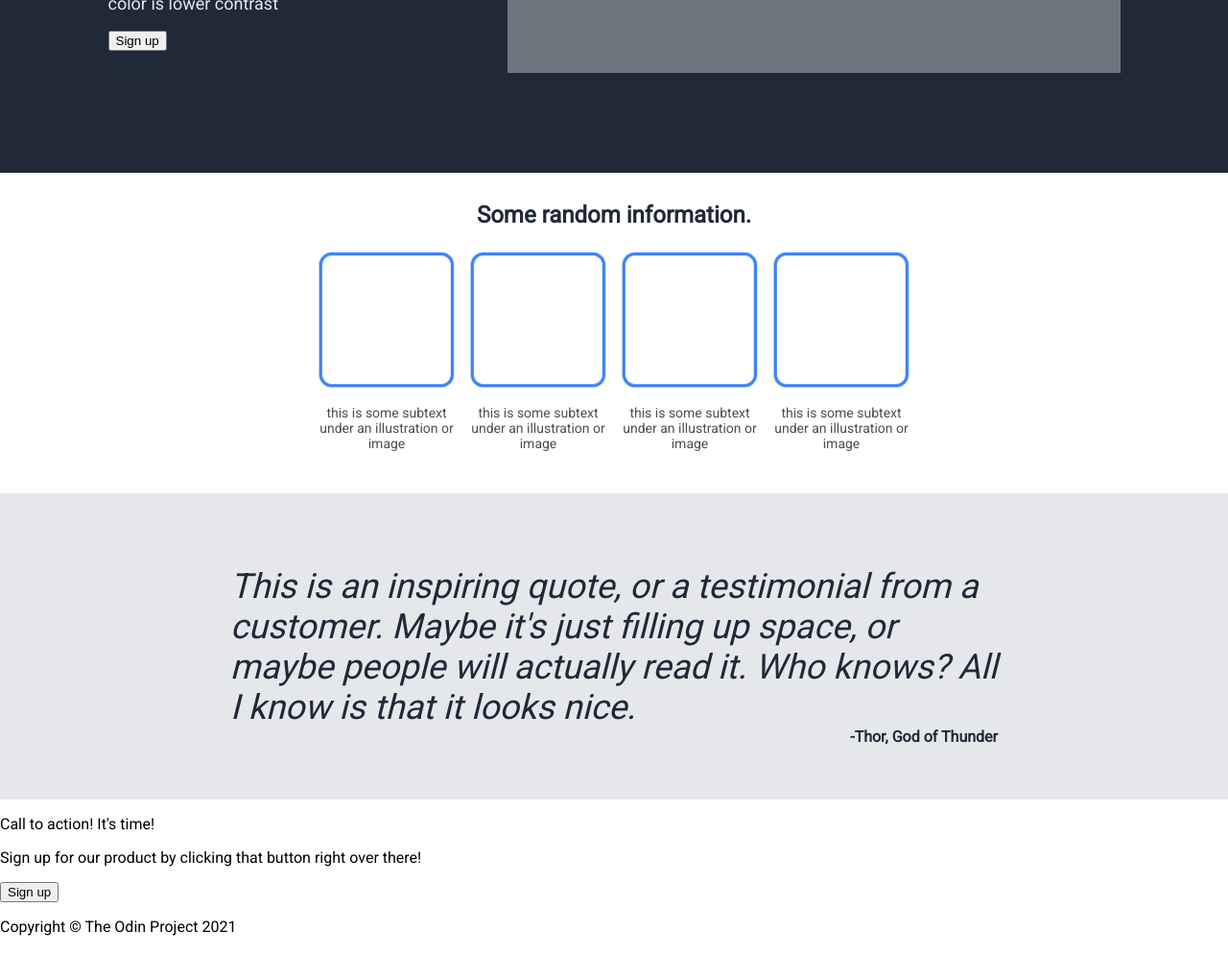
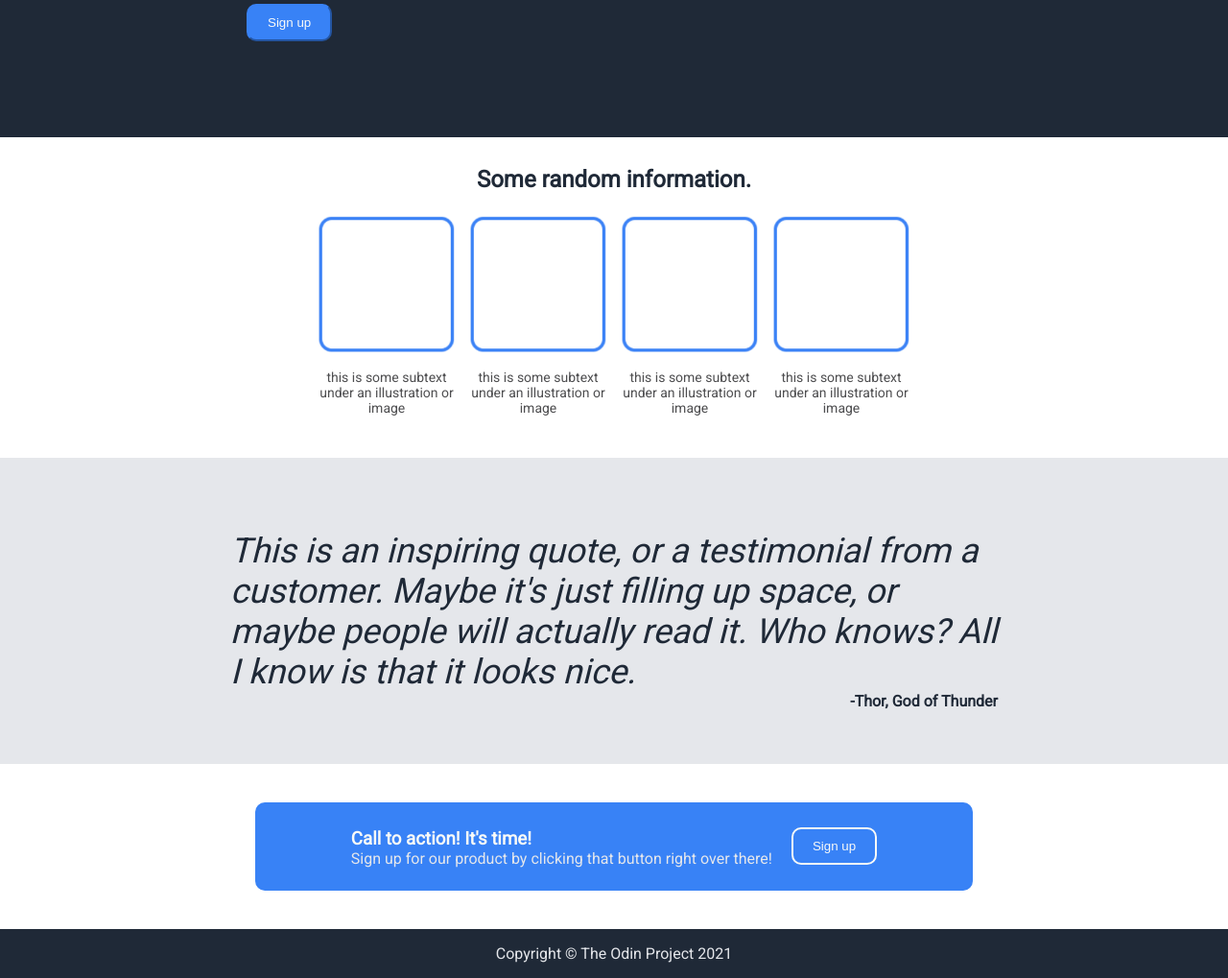
Before and after one commit to SamWeedon/landing-page, a plain HTML site: page index.html in a window 1280 px wide. Shown: the part 353-1372 px from the top of the page at 96% size. Before the commit the page ends 1344 px from the top, so only its background shows below. Drawn offline with Linux system fonts and the light colour scheme.

Commit message:
Complete project

```diff
--- a/index.html
+++ b/index.html
@@ -62,7 +62,7 @@
     <div class="cta">
         <div class="cta-content">
             <div class="cta-text">
-                <p>Call to action! It's time!</p>
+                <h3>Call to action! It's time!</h3>
                 <p>Sign up for our product by clicking that button right over there!</p>
              </div>
              <button>Sign up</button>
--- a/style.css
+++ b/style.css
@@ -53,6 +53,16 @@ a {
     max-width: 400px;
 }
 
+.left button {
+    border-radius: 10px;
+    background-color: #3882f6;
+    color: #F9FAF8;
+    border-color: #3882f6;
+    padding: 10px 20px;
+}
+.right img {
+    width: 350px;
+}
 h1 {
     font-size: 48px;
     font-weight: 900;
@@ -81,6 +91,7 @@ h1 {
 .boxes {
     display: flex;
     justify-content: center;
+    flex-wrap: wrap;
     gap: 8px;
 }
 
@@ -106,6 +117,7 @@ h1 {
     display: flex;
     justify-content: center;
     background-color: #E5E7Eb;
+    align-items: center;
     padding: 40px 10px;
 }
 
@@ -128,3 +140,46 @@ h1 {
     font-weight: bold;
     margin-top: 0;
 }
+
+.cta {
+    display: flex;
+    justify-content: center;
+    align-items: center;
+    margin: 40px;
+}
+
+.cta-content {
+    display: flex;
+    background-color: #3882f6;
+    align-items: center;
+    padding: 8px 100px;
+    border-radius: 10px;
+    min-width: 300px;
+    gap: 20px;
+}
+
+.cta-text h3 {
+    margin-bottom: 0px;
+    color: #F9FAF8;
+}
+
+.cta-text p {
+    margin-top: 0px;
+    color: #E5E7EB;
+}
+
+.cta-content button{
+    border-radius: 10px;
+    border: 2px solid #F9FAF8;
+    background-color: #3882f6;
+    color: #F9FAF8;
+    padding: 10px 20px;
+}
+
+footer {
+    background-color:#1F2937;
+    display: flex;
+    justify-content: center;
+    align-items: center;
+    color: #E5E7EB;
+}
```
